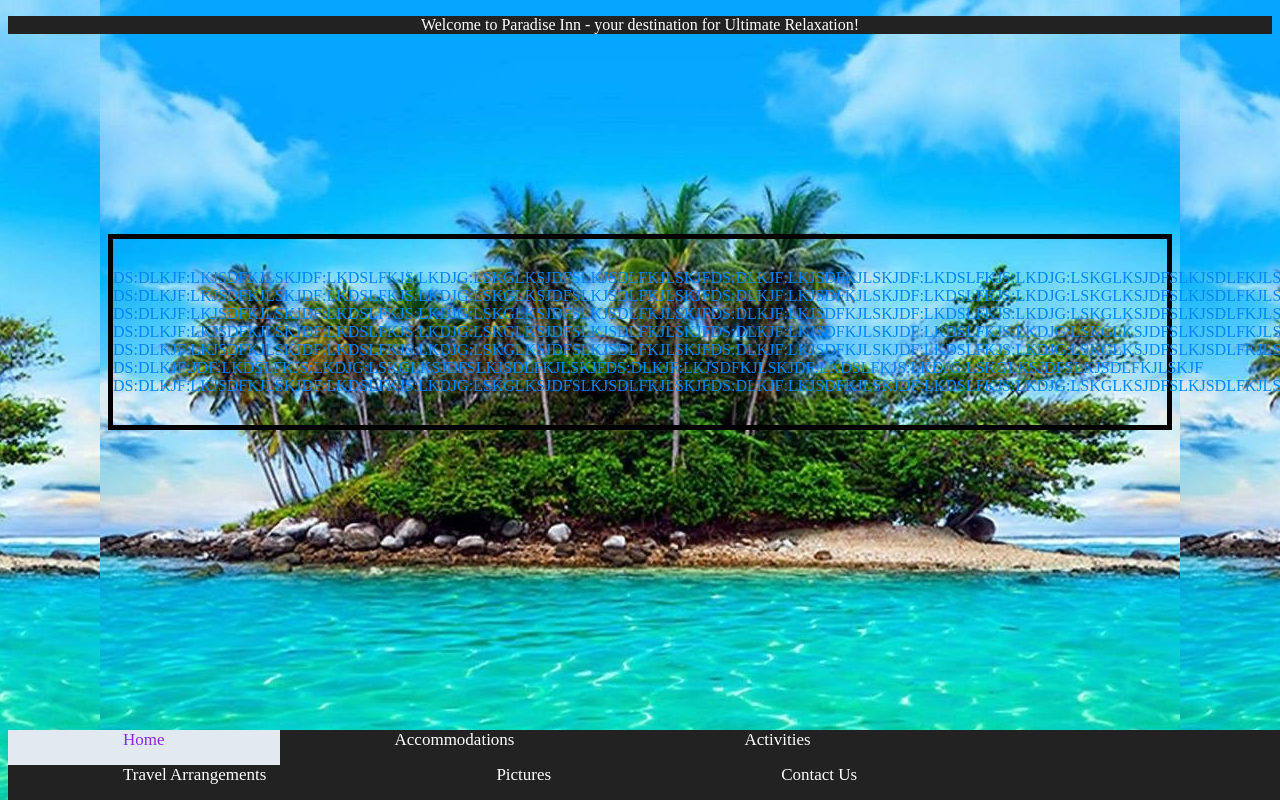
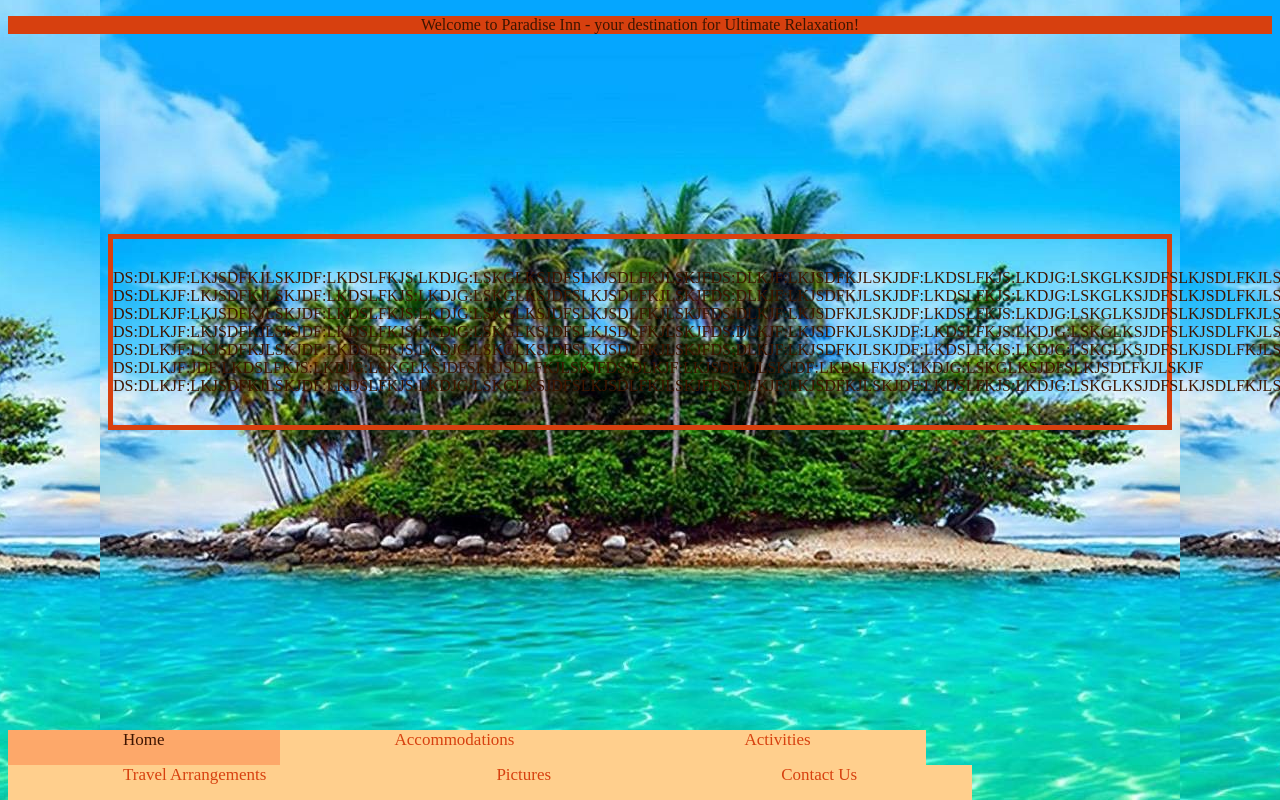
Before and after one commit to CHuber42/travel-site-1, a plain HTML site: page index.html in a window 1280 px wide. Shown: the top 800 px of the page. Drawn offline with Linux system fonts and the light colour scheme; files whose address does not match are found by name.

Commit message:
Change color palette to orange

```diff
--- a/css/styles.css
+++ b/css/styles.css
@@ -1,5 +1,4 @@
 .navbar {
-  background-color: #222222;
   overflow: hidden;
   position: fixed;
   bottom: 0;
@@ -9,7 +8,8 @@
  .navbar a {
    float: left;
    display: block;
-   color:white;
+   color: #D7400F;
+   background-color: #FFCF8D;
    text-align: center;
    padding-left: 115px;
    padding-right: 115px;
@@ -20,8 +20,8 @@
  }
 
 .navbar a.active {
-  background-color: rgba(240, 248, 255, 0.932);
-  color: blueviolet;
+  background-color: #FDA86A;
+  color: #3E1500;
 }
 
 div.main{
@@ -29,8 +29,8 @@ div.main{
   margin-left: 100px;
   margin-right: 100px;
   margin-bottom:200px;
-  color: #0086FE;
-  border: 5px solid black;
+  color: #3E1500;
+  border: 5px solid #D7400F;
   text-align: center;
   padding-top: 30px;
   padding-bottom: 30px;
@@ -39,12 +39,12 @@ div.main{
 
 body  {
   background-image: url(".../pics/islandbg.jpg");
-  background-color: #cccccc;
+  background-color: #FFCF8D;
   background-position: center;
 }
 
 p {
-  color: white;
+  color: #3E1500;
   text-align: center;
-  background-color: #222222;
+  background-color: #D7400F;
 }
```
Also changed, not shown: activities.html (+1 -1 lines).
